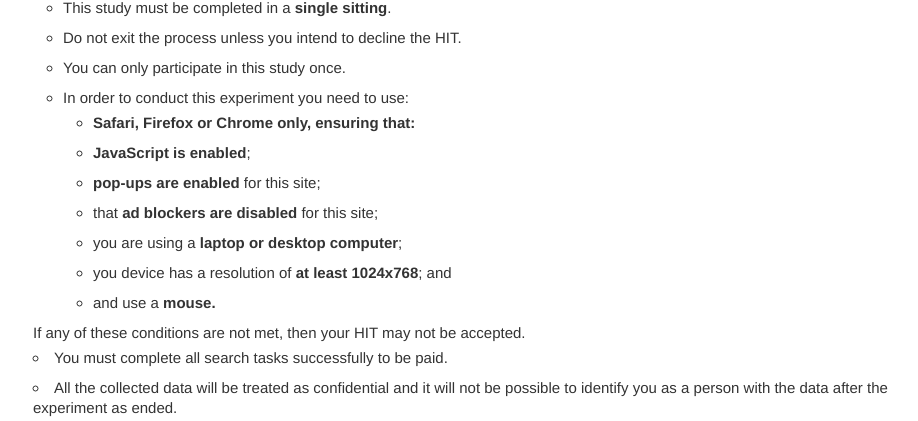
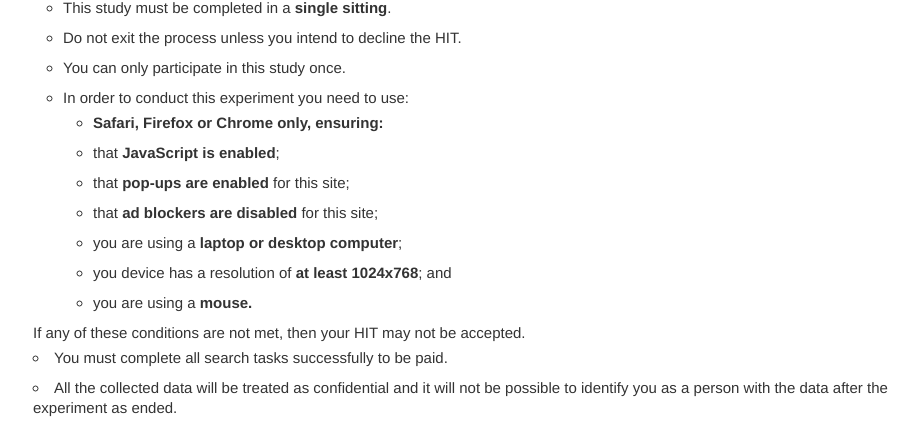
Before and after one commit to leifos/treconomics_2, a Django app: page /register/ in a window 1280 px wide. Shown: the part 457-878 px from the top of the page, without its empty margins (159-1077 px from the left). Run offline with Django 3.2, Linux system fonts and the light colour scheme; parts of the project's set-up code (start-up, migrations or seed data) failed here and were passed over; some libraries are stand-ins or nearby versions.

Commit message:
Tweaked rego text

```diff
--- a/treconomics_project/templates/base/register.html
+++ b/treconomics_project/templates/base/register.html
@@ -44,14 +44,14 @@
         <li>In order to conduct this experiment you need to use:
             <ul>
             <li>
-            <b>Safari, Firefox or Chrome only, ensuring that:</b></li>
+            <b>Safari, Firefox or Chrome only, ensuring:</b></li>
             <ul></ul>
-                <li><b>JavaScript is enabled</b>;</li>
-                <li><b>pop-ups are enabled</b> for this site;</li>
+                <li>that <b>JavaScript is enabled</b>;</li>
+                <li>that <b>pop-ups are enabled</b> for this site;</li>
                 <li>that <b>ad blockers are disabled</b> for this site;</li>
                 <li>you are using a <b>laptop or desktop computer</b>;</li>
                 <li>you device has a resolution of <b>at least 1024x768</b>; and</li>
-                <li>and use a <b>mouse.</b></li>
+                <li>you are using a <b>mouse.</b></li>
                 </ul>
             </ul>
                 If any of these conditions are not met, then your HIT may not be accepted.</li>
```
